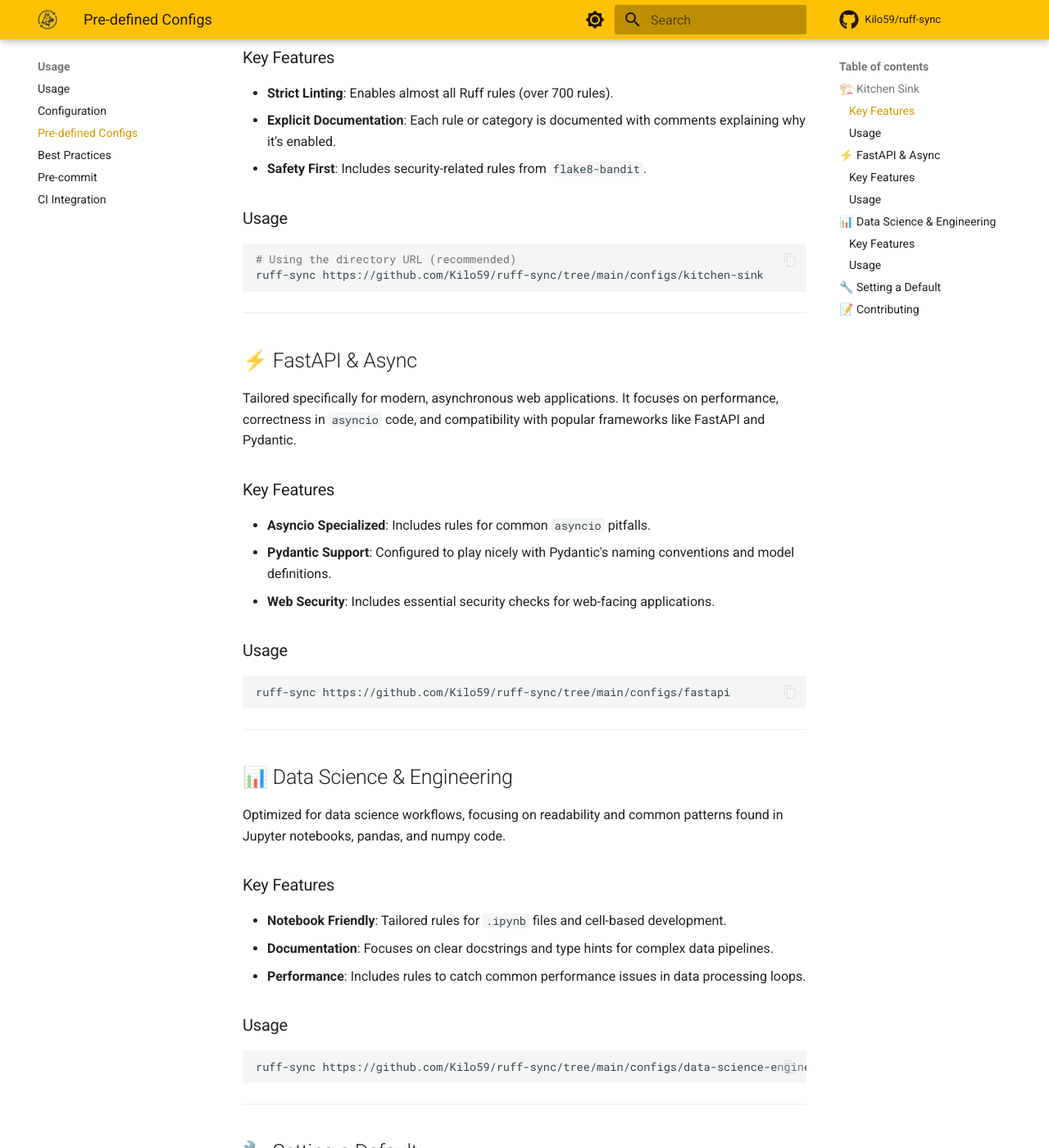
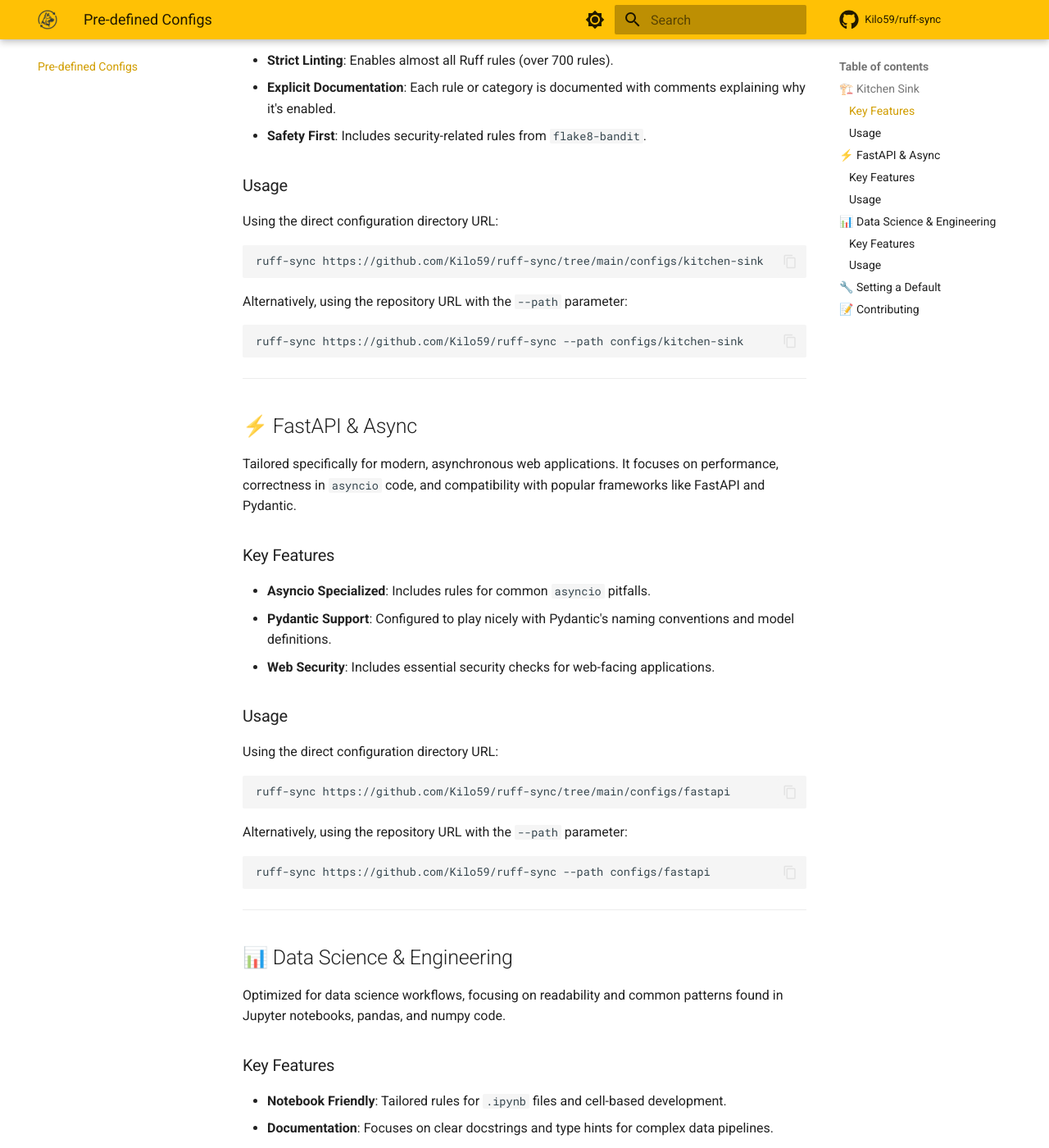
Before and after one commit to Kilo59/ruff-sync, an MkDocs documentation site: the page built from docs/pre-defined-configs.md, in a window 1280 px wide and 1400 px high, scrolled down 506 px. Shown: the whole window at 82% size. Built offline with MkDocs 1.6.1 and Material for MkDocs 9.7.7, drawn with Linux system fonts in a browser that asks for light colours; comment, search, counter and statistics services are not loaded; some of the changed text lies outside the part shown.

Commit message:
use `--path` param

````diff
--- a/docs/pre-defined-configs.md
+++ b/docs/pre-defined-configs.md
@@ -17,9 +17,16 @@
 
 ### Usage
 
+Using the direct configuration directory URL:
+
 ```bash
-# Using the directory URL (recommended)
 ruff-sync https://github.com/Kilo59/ruff-sync/tree/main/configs/kitchen-sink
+```
+
+Alternatively, using the repository URL with the `--path` parameter:
+
+```bash
+ruff-sync https://github.com/Kilo59/ruff-sync --path configs/kitchen-sink
 ```
 
 ---
@@ -35,8 +42,16 @@
 
 ### Usage
 
+Using the direct configuration directory URL:
+
 ```bash
 ruff-sync https://github.com/Kilo59/ruff-sync/tree/main/configs/fastapi
+```
+
+Alternatively, using the repository URL with the `--path` parameter:
+
+```bash
+ruff-sync https://github.com/Kilo59/ruff-sync --path configs/fastapi
 ```
 
 ---
@@ -52,8 +67,16 @@
 
 ### Usage
 
+Using the direct configuration directory URL:
+
 ```bash
 ruff-sync https://github.com/Kilo59/ruff-sync/tree/main/configs/data-science-engineering
+```
+
+Alternatively, using the repository URL with the `--path` parameter:
+
+```bash
+ruff-sync https://github.com/Kilo59/ruff-sync --path configs/data-science-engineering
 ```
 
 ---
--- a/mkdocs.yml
+++ b/mkdocs.yml
@@ -110,10 +110,10 @@
   - Usage:
       - Usage: usage.md
       - Configuration: configuration.md
-      - Pre-defined Configs: pre-defined-configs.md
       - Best Practices: best-practices.md
       - Pre-commit: pre-commit.md
       - CI Integration: ci-integration.md
   - Troubleshooting: troubleshooting.md
+  - Pre-defined Configs: pre-defined-configs.md
   - Contributing: contributing.md
   - API Reference: reference/
````
